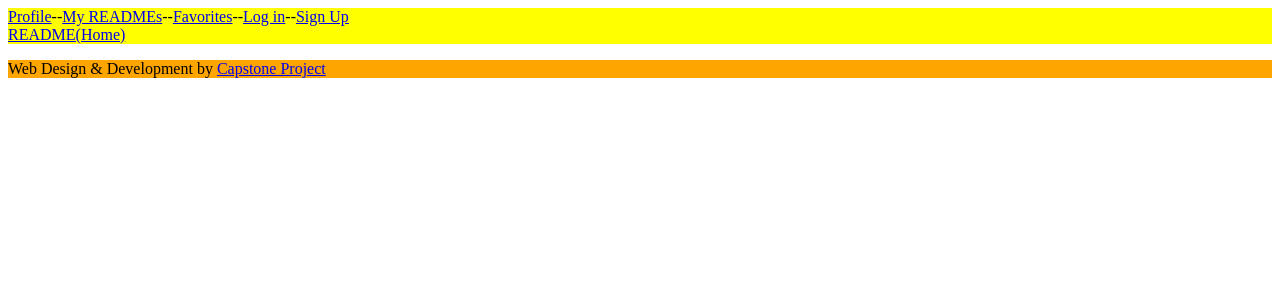
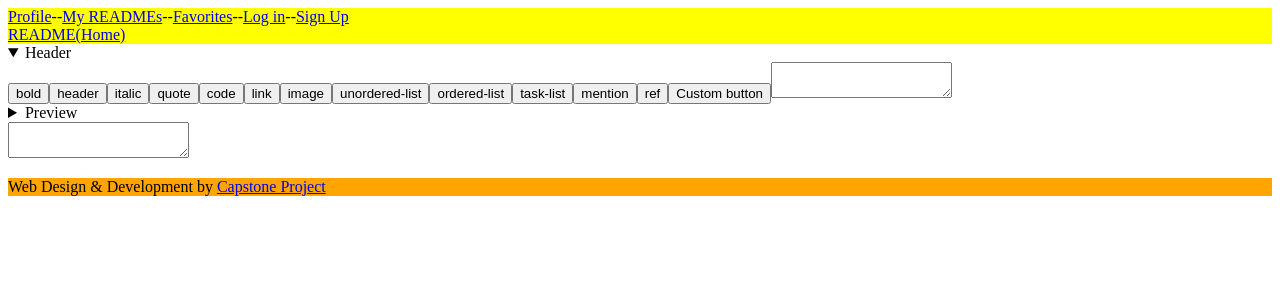
Before and after one commit to dotArchive/dotGuide, a React (Create React App) app: page /guide/1 in a window 1280 px wide. Shown: the top 300 px of the page. Built offline with nearby package versions, Linux system fonts and the light colour scheme.

Commit message:
markdown toolbar & preview

```diff
--- a/package.json
+++ b/package.json
@@ -3,6 +3,7 @@
   "version": "0.1.0",
   "private": true,
   "dependencies": {
+    "@github/markdown-toolbar-element": "^2.1.0",
     "codemirror": "^5.65.2",
     "firebase": "^9.6.9",
     "history": "^5.3.0",
@@ -11,6 +12,7 @@
     "react-codemirror2-react-17": "^1.0.0",
     "react-dom": "^17.0.2",
     "react-firebase-hooks": "^5.0.3",
+    "react-markdown": "^8.0.1",
     "react-router-dom": "^6.2.2",
     "react-scripts": "5.0.0"
   },
--- a/src/App.js
+++ b/src/App.js
@@ -5,9 +5,10 @@ import Footer from './components/Footer';
 
 /****COMPONENTS****/
 import Home from './components/Home';
-import AddGuide from './components/Guide/AddGuide/AddGuide';
 import Login from '../src/components/User/Login';
 import Signup from '../src/components/User/Signup';
+import AddGuide from './components/Guide/AddGuide/AddGuide';
+import SingleGuide from './components/Guide/SingleGuide/SingleGuide';
 
 function App() {
 	return (
@@ -19,6 +20,7 @@ function App() {
 					<Route path="/login" element={<Login />} />
 					<Route path="/signup" element={<Signup />} />
 					<Route path="/guide/add" element={<AddGuide />} />
+					<Route path="/guide/:guideId" element={<SingleGuide />} />
 				</Routes>
 				<Footer />
 			</Router>
--- a/src/components/Guide/AddGuide/Body/Body.js
+++ b/src/components/Guide/AddGuide/Body/Body.js
@@ -1,7 +1,7 @@
 import { useState } from 'react';
 import CodeEditor from './Code/CodeEditor';
 import Language from './Code/Language';
-import Guide from './Reference/Guide';
+import Reference from './Reference/Reference';
 
 export default function GuideBody() {
 	const [newBodyList, setNewBodyList] = useState([{ newBody: '' }]);
@@ -40,7 +40,7 @@ export default function GuideBody() {
 						<Language>
 							<CodeEditor />
 						</Language>
-						<Guide />
+						<Reference />
 
 						{newBodyList.length - 1 === index && (
 							<button
@@ -48,7 +48,7 @@ export default function GuideBody() {
 								onClick={handleNewBodyAdd}
 								className="add-btn"
 							>
-								<span>Add</span>
+								<span>Add File</span>
 							</button>
 						)}
 					</div>
--- a/src/components/Guide/AddGuide/Body/Reference/CodeMirror.js
+++ /dev/null
@@ -1,39 +0,0 @@
-import React from 'react';
-
-/****CODEMIRROR****/
-import { Controlled } from 'react-codemirror2-react-17';
-import 'codemirror/lib/codemirror.css';
-import 'codemirror/theme/duotone-light.css';
-import 'codemirror/addon/search/search';
-import 'codemirror/addon/edit/closebrackets';
-import 'codemirror/addon/edit/matchbrackets';
-import 'codemirror/mode/markdown/markdown';
-
-export default function CodeMirror(props) {
-	const { language, displayName, value, onChange } = props;
-
-	function handleChange(editor, data, value) {
-		onChange(value);
-	}
-
-	return (
-		<div className="guide-container">
-			<div>{displayName}</div>
-
-			<Controlled
-				onBeforeChange={handleChange}
-				value={value}
-				className="guide-mirror-wrapper"
-				options={{
-					lineWrapping: true,
-					lint: true,
-					mode: language,
-					theme: 'duotone-light',
-					smartIndent: true,
-					autoCloseBrackets: true,
-					search: true,
-				}}
-			/>
-		</div>
-	);
-}
--- /dev/null
+++ b/src/components/Guide/AddGuide/Body/Reference/Content.js
@@ -0,0 +1,67 @@
+import React, { useState } from 'react';
+import '@github/markdown-toolbar-element';
+import ReactMarkdown from 'react-markdown';
+
+export default function Content() {
+	const [content, setContent] = useState('');
+
+	const handleContentChange = (e) => {
+		const { value } = e.target;
+		setContent(value);
+	};
+
+	return (
+		<details open>
+			<summary></summary>
+			<markdown-toolbar for="referenceContent">
+				<md-bold>
+					<button>bold</button>
+				</md-bold>
+				<button>
+					<md-header>header</md-header>
+				</button>
+				<button>
+					<md-italic>italic</md-italic>
+				</button>
+				<button>
+					<md-quote>quote</md-quote>
+				</button>
+				<button>
+					<md-code>code</md-code>
+				</button>
+				<button>
+					<md-link>link</md-link>
+				</button>
+				<button>
+					<md-image>image</md-image>
+				</button>
+				<button>
+					<md-unordered-list>unordered-list</md-unordered-list>
+				</button>
+				<button>
+					<md-ordered-list>ordered-list</md-ordered-list>
+				</button>
+				<button>
+					<md-task-list>task-list</md-task-list>
+				</button>
+				<button>
+					<md-mention>mention</md-mention>
+				</button>
+				<button>
+					<md-ref>ref</md-ref>
+				</button>
+			</markdown-toolbar>
+			<textarea
+				onChange={handleContentChange}
+				id="referenceContent"
+				cols="60"
+				rows="15"
+				name="referenceContent"
+			></textarea>
+			<details>
+				<summary>Preview</summary>
+				<ReactMarkdown>{content}</ReactMarkdown>
+			</details>
+		</details>
+	);
+}
--- a/src/components/Guide/AddGuide/Body/Reference/Guide.js
+++ /dev/null
@@ -1,68 +0,0 @@
-import { useState } from 'react';
-import CodeMirror from './CodeMirror';
-
-function Guide() {
-	const [guideList, setGuideList] = useState([{ guide: '' }]);
-	const [textArea, setTextArea] = useState('');
-
-	const handleGuideChange = (e, index) => {
-		const { name, value } = e.target;
-		const list = [...guideList];
-		list[index][name] = value;
-		setGuideList(list);
-	};
-
-	const handleGuideRemove = (index) => {
-		const list = [...guideList];
-		list.splice(index, 1);
-		setGuideList(list);
-	};
-
-	const handleGuideAdd = () => {
-		setGuideList([...guideList, { guide: '' }]);
-	};
-
-	return (
-		<div style={{ backgroundColor: 'blue' }} className="form-field">
-			{guideList.map((singleGuide, index) => (
-				<div key={index} className="guides">
-					<div className="addGuide">
-						<input
-							placeholder="Guide Header"
-							name="guide"
-							type="text"
-							id="guide"
-							value={singleGuide.guide}
-							onChange={(e) => handleGuideChange(e, index)}
-							required
-						/>
-						{guideList.length - 1 === index && (
-							<button
-								type="button"
-								onClick={handleGuideAdd}
-								className="add-btn"
-							>
-								<span>Add</span>
-							</button>
-						)}
-					</div>
-					<textarea cols="60" rows="15" name="referenceContent"></textarea>
-
-					<div className="removeGuide">
-						{guideList.length !== 1 && (
-							<button
-								type="button"
-								onClick={() => handleGuideRemove(index)}
-								className="remove-btn"
-							>
-								<span>Remove</span>
-							</button>
-						)}
-					</div>
-				</div>
-			))}
-		</div>
-	);
-}
-
-export default Guide;
--- /dev/null
+++ b/src/components/Guide/AddGuide/Body/Reference/Reference.js
@@ -0,0 +1,78 @@
+import { useState } from 'react';
+import Content from './Content';
+
+function Reference() {
+	const [referenceList, setReferenceList] = useState([{ reference: '' }]);
+
+	const handleReferenceChange = (e, index) => {
+		const { name, value } = e.target;
+		const list = [...referenceList];
+		list[index][name] = value;
+		setReferenceList(list);
+	};
+
+	const handleReferenceRemove = (index) => {
+		const list = [...referenceList];
+		list.splice(index, 1);
+		setReferenceList(list);
+	};
+
+	const handleReferenceAdd = () => {
+		setReferenceList([...referenceList, { reference: '' }]);
+	};
+
+	return (
+		<div style={{ backgroundColor: 'blue' }} className="form-field">
+			{referenceList.map((singleReference, index) => (
+				<div key={index} className="references">
+					<div className="addReference">
+						<input
+							placeholder="Header"
+							name="reference"
+							type="text"
+							id="reference"
+							value={singleReference.reference}
+							onChange={(e) => handleReferenceChange(e, index)}
+							required
+						/>
+						{referenceList.length !== 1 && (
+							<button
+								type="button"
+								onClick={() => handleReferenceRemove(index)}
+								className="remove-btn"
+							>
+								<span>Remove</span>
+							</button>
+						)}
+						{/* {referenceList.length - 1 === index && (
+							<button
+								type="button"
+								onClick={handleReferenceAdd}
+								className="add-btn"
+							>
+								<span>Add</span>
+							</button>
+						)} */}
+					</div>
+					<Content />
+					{/* <div className="removeReference">
+						{referenceList.length !== 1 && (
+							<button
+								type="button"
+								onClick={() => handleReferenceRemove(index)}
+								className="remove-btn"
+							>
+								<span>Remove</span>
+							</button>
+						)}
+					</div> */}
+				</div>
+			))}
+			<button type="button" onClick={handleReferenceAdd} className="add-btn">
+				<span>Add Reference</span>
+			</button>
+		</div>
+	);
+}
+
+export default Reference;
--- a/src/components/Guide/AddGuide/Head/TechStack/API.js
+++ b/src/components/Guide/AddGuide/Head/TechStack/API.js
@@ -36,7 +36,6 @@ function API() {
 							id="API"
 							value={singleAPI.API}
 							onChange={(e) => handleAPIChange(e, index)}
-							required
 						/>
 						{APIList.length !== 1 && (
 							<button
--- a/src/components/Guide/SingleGuide/SingleGuide.js
+++ b/src/components/Guide/SingleGuide/SingleGuide.js
@@ -1,5 +1,66 @@
-import React from 'react';
+import React, { useState } from 'react';
+import '@github/markdown-toolbar-element';
+import ReactMarkdown from 'react-markdown';
 
 export default function SingleGuide() {
-	return <div>SingleGuide</div>;
+	const [content, setContent] = useState('');
+
+	const handleContentChange = (e) => {
+		const { value } = e.target;
+		setContent(value);
+	};
+
+	return (
+		<div>
+			<details open>
+				<summary>Header</summary>
+				<markdown-toolbar for="textarea_id">
+					<button>
+						<md-bold>bold</md-bold>
+					</button>
+					<button>
+						<md-header>header</md-header>
+					</button>
+					<button>
+						<md-italic>italic</md-italic>
+					</button>
+					<button>
+						<md-quote>quote</md-quote>
+					</button>
+					<button>
+						<md-code>code</md-code>
+					</button>
+					<button>
+						<md-link>link</md-link>
+					</button>
+					<button>
+						<md-image>image</md-image>
+					</button>
+					<button>
+						<md-unordered-list>unordered-list</md-unordered-list>
+					</button>
+					<button>
+						<md-ordered-list>ordered-list</md-ordered-list>
+					</button>
+					<button>
+						<md-task-list>task-list</md-task-list>
+					</button>
+					<button>
+						<md-mention>mention</md-mention>
+					</button>
+					<button>
+						<md-ref>ref</md-ref>
+					</button>
+					<button data-md-button>Custom button</button>
+				</markdown-toolbar>
+				<textarea onChange={handleContentChange} id="textarea_id"></textarea>
+			</details>
+			<details>
+				<summary>Preview</summary>
+				<ReactMarkdown>{content}</ReactMarkdown>
+			</details>
+
+			<textarea required></textarea>
+		</div>
+	);
 }
```
Also changed, not shown: 1 other file (tests, documents, lock files or other folders).
